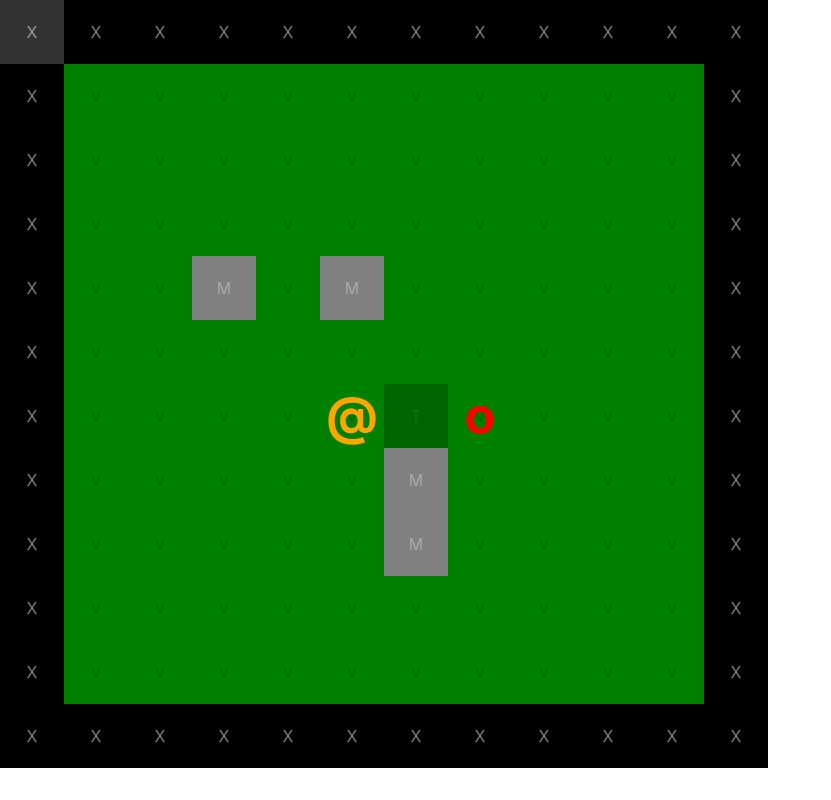
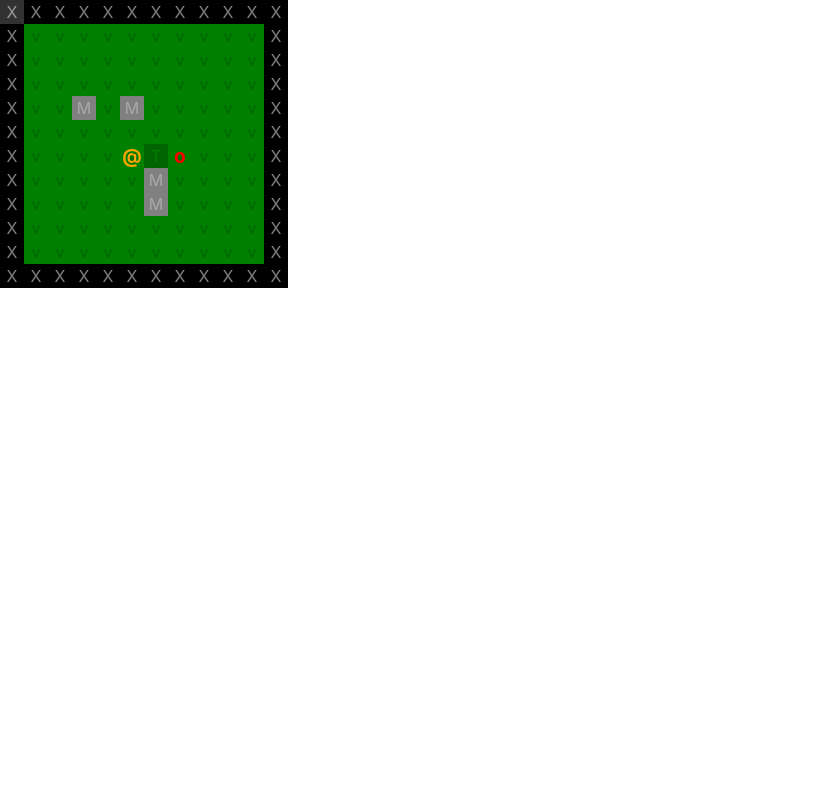
Before and after one commit to licebeam/react-rogue, a React (Create React App) app: page / in a window 1280 px wide. Shown: the whole page, without its empty margins (0-831 px from the left). Built offline with nearby package versions, Linux system fonts and the light colour scheme.

Commit message:
tries display inline

```diff
--- a/src/components/styled.js
+++ b/src/components/styled.js
@@ -54,7 +54,7 @@ export const Tile = styled.div`
 `
 export const Entity = styled.div`
   z-index: 100;
-  display: flex;
+  display: inline-block;
   flex-direction: column;
   position: absolute;
   justify-self: center;
--- a/src/constants/constants.js
+++ b/src/constants/constants.js
@@ -2,4 +2,4 @@
 const MAX_TILES = 24; //MUST BE EVEN NUMBER
 export const MAX_WORLD_WIDTH = MAX_TILES / 2;
 export const MAX_WORLD_HEIGHT = MAX_WORLD_WIDTH * MAX_TILES / 2;
-export const TILE_SIZE = 64;
+export const TILE_SIZE = 24;
```
